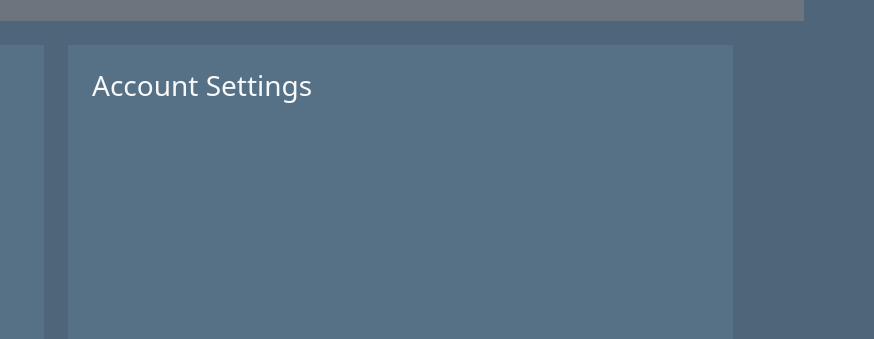
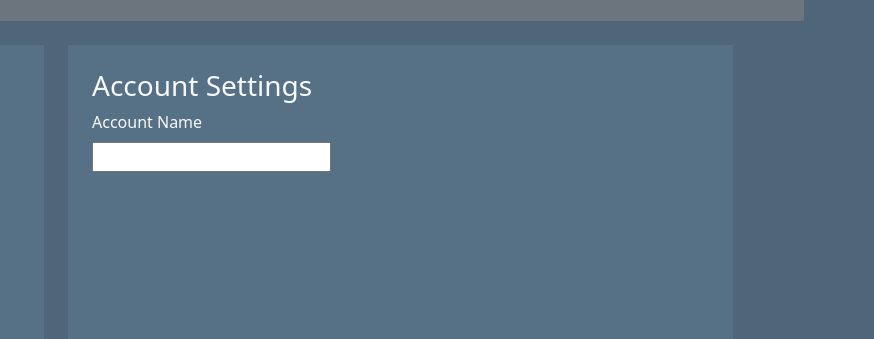
Before and after one commit to Kobby-Jones/admin_dashboard, a website: page accounts.html in a window 1280 px wide. Shown: the part 328-667 px from the top of the page, 406-1280 px from the left. Drawn offline with nearby package versions, Linux system fonts and the light colour scheme.

Commit message:
Acount name and input

```diff
--- a/accounts.html
+++ b/accounts.html
@@ -122,7 +122,17 @@
                  <div class="account-settings mb-2">
                     <h3 class="text-light">Account Settings</h3>
                 </div>
+                <div class="row">
+                    <div class="col-lg-6 col-sm-12 col-md-12">
+                        <div class="name mb-2">
+                            <label class="text-light" for="name">Account Name</label>
+                        </div>
+                        <div class="name-input">
+                             <input type="text">
+                        </div>
+                    </div>
 
+                </div>
             </div>
         </div>
     </div>
```
